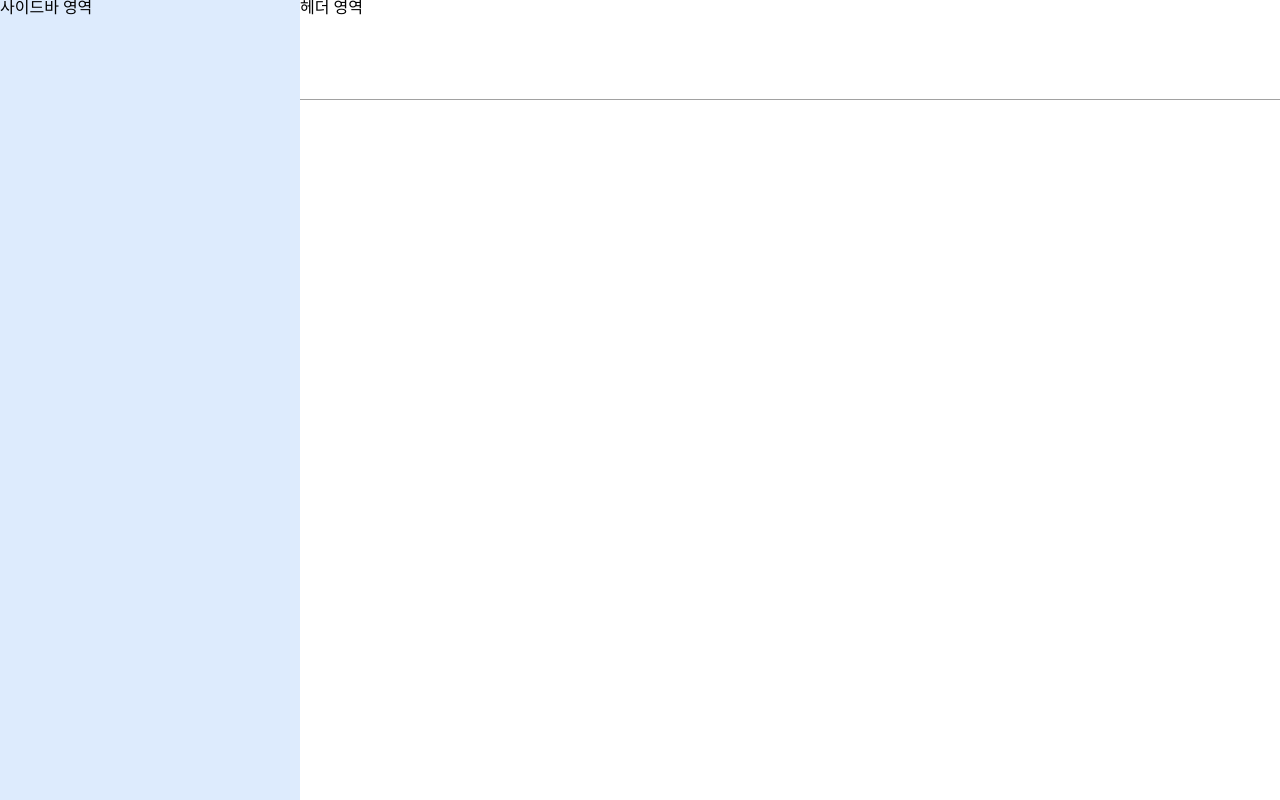
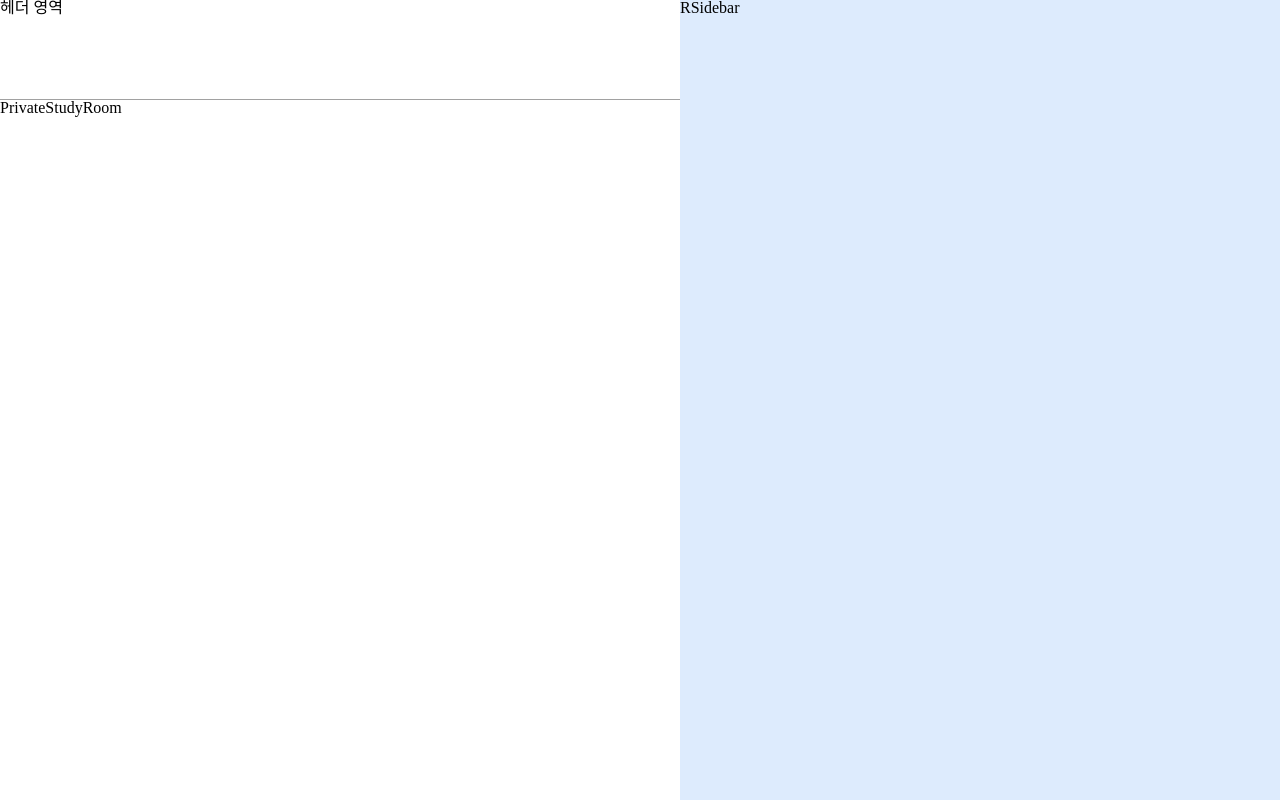
Before and after one commit to ii-0122/study-room-FE, a React (Vite) app: page /study-room in a window 1280 px wide. Before the commit this address had no page. Built offline with nearby package versions, Linux system fonts and the light colour scheme.

Commit message:
[FEAT] 우측 사이드바 테마 설정 (#20)
* feat: 우측 사이드바 테마 설정

* feat: 개인 공부방 페이지 생성

* style: width -> min-width로 수정

```diff
--- a/src/components/layout/Layout.tsx
+++ b/src/components/layout/Layout.tsx
@@ -1,9 +1,9 @@
 import { ReactNode } from 'react';
-
 import { useLocation } from 'react-router-dom';
 import { MainContentArea, LayoutStyle } from './Layout.style';
 import Header from '../header/Header';
 import Sidebar from '../sidebar/Sidebar';
+import RSidebar from '../rsidebar/RSidebar';
 
 interface LayoutProps {
   children: ReactNode;
@@ -15,13 +15,16 @@ export default function Layout({ children }: LayoutProps) {
   const isAuthPage =
     location.pathname === '/login' || location.pathname === '/register';
 
+  const isStudyRoomPage = location.pathname.startsWith('/study-room');
+
   return (
     <LayoutStyle>
-      {!isAuthPage && <Sidebar />}
+      {!isAuthPage && !isStudyRoomPage && <Sidebar />}
       <MainContentArea>
         {!isAuthPage && <Header />}
         {children}
       </MainContentArea>
+      {isStudyRoomPage && <RSidebar />}
     </LayoutStyle>
   );
-}
+};
--- /dev/null
+++ b/src/components/rsidebar/RSidebar.style.ts
@@ -0,0 +1,8 @@
+import styled from "styled-components";
+
+export const RSidebarStyle = styled.div`
+  min-width: 600px;
+  height: 100vh;
+  float: right;
+  background: ${({ theme }) => theme.color.main};
+`;
--- /dev/null
+++ b/src/components/rsidebar/RSidebar.tsx
@@ -0,0 +1,11 @@
+import { RSidebarStyle } from "./RSidebar.style";
+
+function RSidebar() {
+  return (
+    <RSidebarStyle>
+      <h1>RSidebar</h1>
+    </RSidebarStyle>
+  );
+};
+
+export default RSidebar;
--- /dev/null
+++ b/src/pages/privateStudyRoom/PrivateStudyRoom.tsx
@@ -0,0 +1,13 @@
+import styled from "styled-components";
+
+function PrivateStudyRoom() {
+  return (
+    <PrivateStudyRoomStyle>
+      <h1>PrivateStudyRoom</h1>
+    </PrivateStudyRoomStyle>
+  );
+};
+
+const PrivateStudyRoomStyle = styled.div``;
+
+export default PrivateStudyRoom;
--- a/src/router/Router.tsx
+++ b/src/router/Router.tsx
@@ -4,6 +4,7 @@ import StudyRooms from '@/pages/study-room/StudyRooms';
 import LoginPage from '@/pages/login/LoginPage';
 import RegisterPage from '@/pages/register/RegisterPage';
 import Planner from '@/pages/planner/Planner';
+import PrivateStudyRoom from '@/pages/privateStudyRoom/PrivateStudyRoom';
 
 export default function Router() {
   return (
@@ -12,6 +13,7 @@ export default function Router() {
       <Route path="/register" element={<RegisterPage />}></Route>
       <Route path="/planner" element={<Planner />}></Route>
       <Route path="/study-rooms" element={<StudyRooms />}></Route>
+      <Route path="/study-room" element={<PrivateStudyRoom />}></Route>
     </Routes>
   );
-}
+};
```
